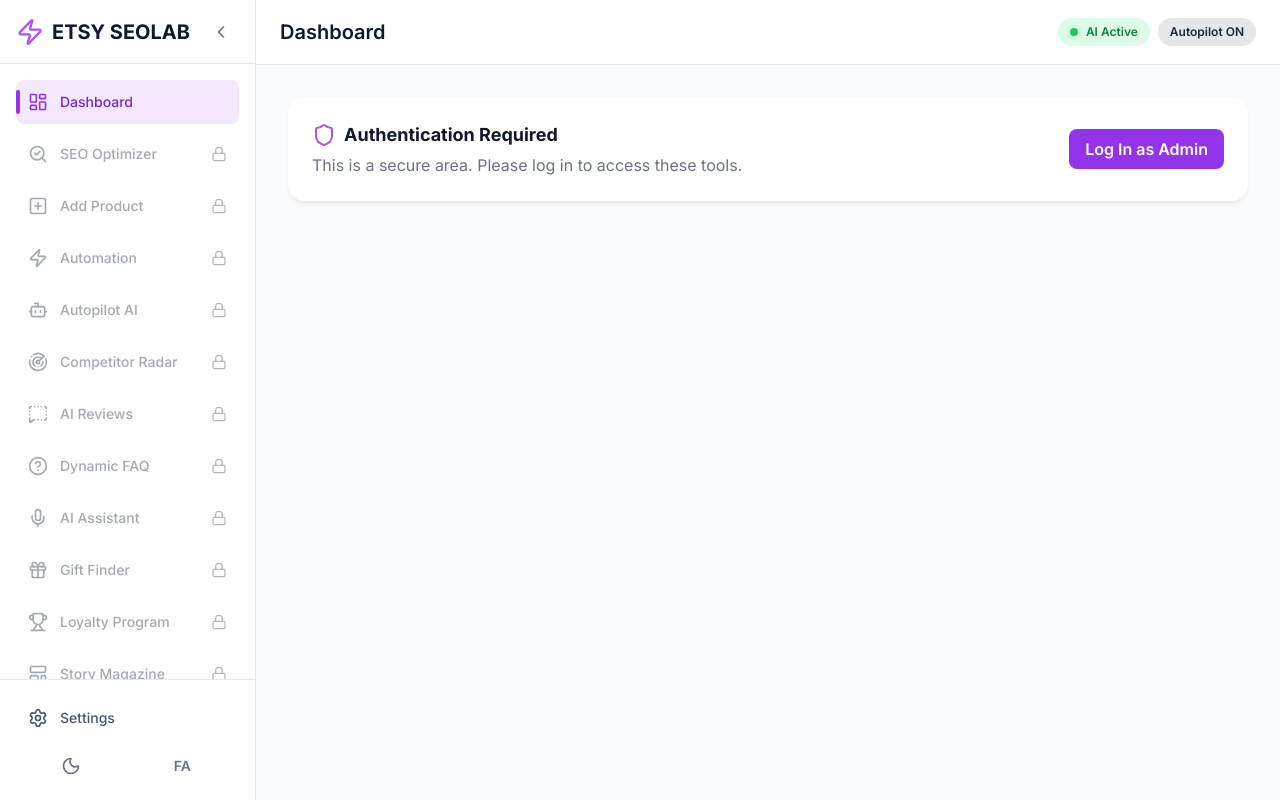
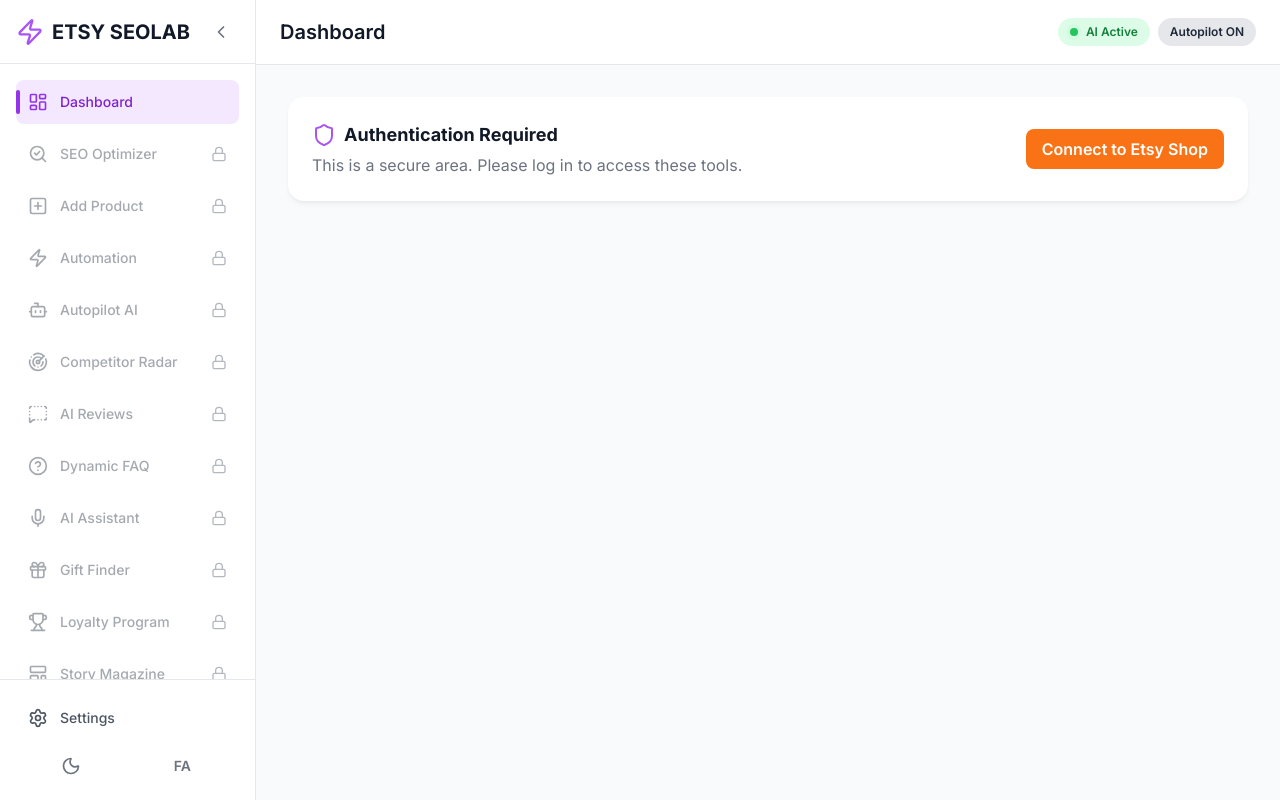
Before and after one commit to Aurfex/etsyseolab-6, a React (Vite) app: page / in a window 1280 px wide. Built offline with nearby package versions, Linux system fonts and the light colour scheme.

Commit message:
Update AuthBanner and login logic for Vercel OAuth

```diff
--- a/App.tsx
+++ b/App.tsx
@@ -39,15 +39,26 @@
 
     if (accessToken) {
       console.log("✅ Access Token Found!", accessToken.substring(0, 10) + "..."); // Debug Log
-      sessionStorage.setItem('auth', JSON.stringify({ token: accessToken, refreshToken }));
+
+      const authData = {
+          isAuthenticated: true,
+          token: accessToken,
+          refreshToken: refreshToken,
+          user: { name: 'Etsy Seller', email: 'seller@etsy.com' } // Placeholder user info
+      };
+
+      sessionStorage.setItem('auth', JSON.stringify(authData));
 
       // Clean up URL
       window.history.replaceState(null, '', window.location.pathname);
 
       setToast({
-        message: 'Successfully connected to Etsy! 🎉',
+        message: 'Successfully connected to Etsy! 🎉 Reloading...',
         type: 'success'
       });
+
+      // Reload to update AppContext state from sessionStorage
+      setTimeout(() => window.location.reload(), 1500);
     } else {
       console.log("❌ No Access Token in URL");
     }
--- a/components/AuthBanner.tsx
+++ b/components/AuthBanner.tsx
@@ -10,20 +10,30 @@
 );
 
 export const AuthBanner: React.FC = () => {
-    const { login } = useAppContext();
+    const { login, logout, auth } = useAppContext();
     const { t } = useTranslation();
 
     return (
         <Card>
             <div className="flex flex-col sm:flex-row justify-between items-center text-center sm:text-left">
                 <div>
-                    <h3 className="text-lg font-bold text-gray-900 dark:text-white flex items-center justify-center sm:justify-start"><Shield className="w-6 h-6 me-2 text-purple-500"/>{t('auth_banner_title')}</h3>
-                    <p className="text-gray-500 dark:text-gray-400 mt-1">{t('auth_banner_subtitle')}</p>
+                    <h3 className="text-lg font-bold text-gray-900 dark:text-white flex items-center justify-center sm:justify-start">
+                        {auth.isAuthenticated ? '✅ Connected to Etsy Shop' : <><Shield className="w-6 h-6 me-2 text-purple-500"/>{t('auth_banner_title')}</>}
+                    </h3>
+                    <p className="text-gray-500 dark:text-gray-400 mt-1">
+                        {auth.isAuthenticated ? 'Your shop is linked and ready for optimization!' : t('auth_banner_subtitle')}
+                    </p>
                 </div>
                 <div className="mt-4 sm:mt-0">
-                    <button onClick={login} className="bg-purple-600 text-white font-semibold py-2 px-4 rounded-lg hover:bg-purple-700 transition-colors">
-                        {t('auth_banner_login_button')}
-                    </button>
+                    {auth.isAuthenticated ? (
+                        <button onClick={logout} className="bg-red-500 text-white font-semibold py-2 px-4 rounded-lg hover:bg-red-600 transition-colors">
+                            Disconnect
+                        </button>
+                    ) : (
+                        <button onClick={login} className="bg-orange-500 text-white font-semibold py-2 px-4 rounded-lg hover:bg-orange-600 transition-colors">
+                            Connect to Etsy Shop
+                        </button>
+                    )}
                 </div>
             </div>
         </Card>
--- a/contexts/AppContext.tsx
+++ b/contexts/AppContext.tsx
@@ -187,19 +187,16 @@
 
     // --- Auth Logic ---
     const login = useCallback(() => {
-        const fakeToken = `fake-jwt-token.${btoa(JSON.stringify({ user: 'Admin' })).slice(0, 20)}.${Date.now()}`;
-        const newAuth: Auth = {
-            isAuthenticated: true,
-            token: fakeToken,
-            user: { name: 'Admin', email: 'admin@etsyseolab.com' }
-        };
-        setAuth(newAuth);
-        showToast({ tKey: 'toast_login_success', type: 'success' });
-    }, [showToast]);
+        // Redirect to OAuth login endpoint
+        window.location.href = '/api/auth/login';
+    }, []);
 
     const logout = useCallback(() => {
+        sessionStorage.removeItem('auth');
         setAuth(defaultUnauthenticatedAuth);
-        showToast({ tKey: 'toast_logout_success', type: 'info' });
+        showToast({ message: 'Logged out successfully', type: 'info' });
+        // Optional: Redirect to home to clear URL params if needed
+        window.history.replaceState(null, '', '/');
     }, [showToast]);
 
     useEffect(() => {
```
